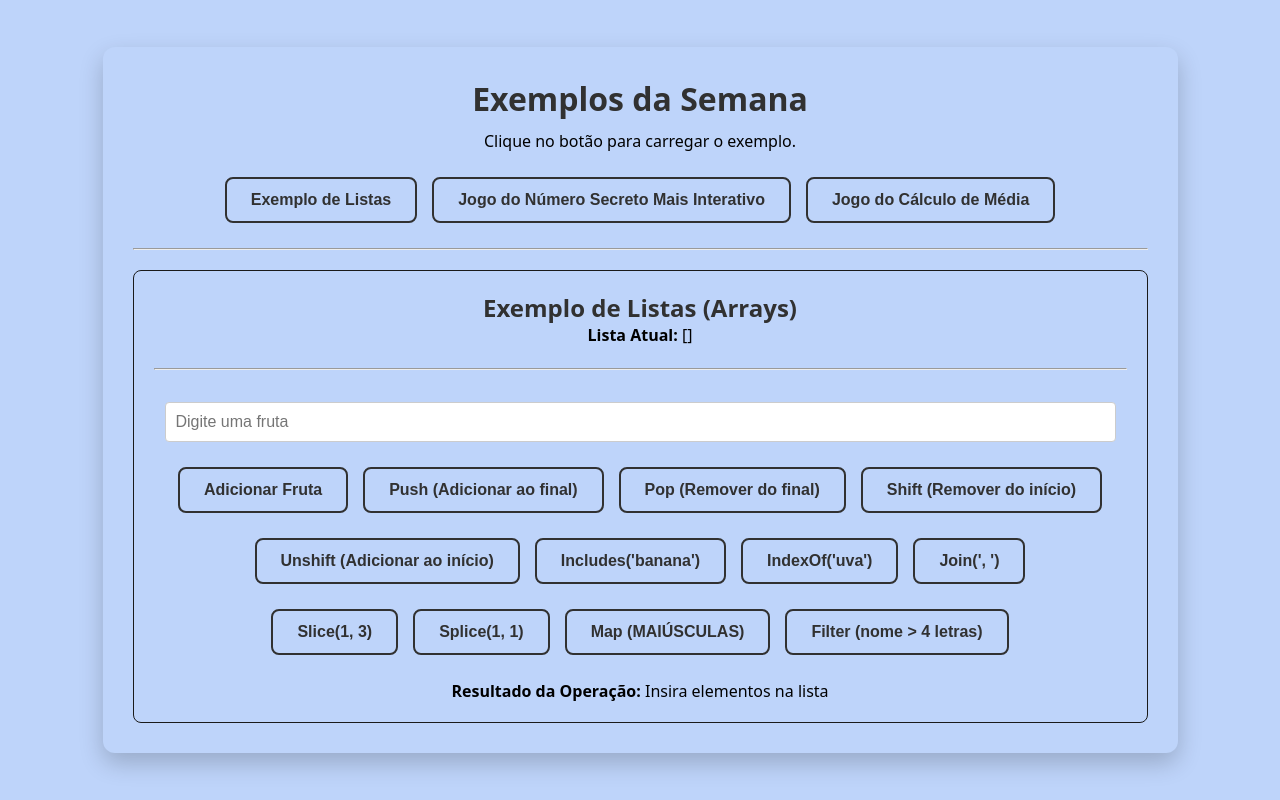
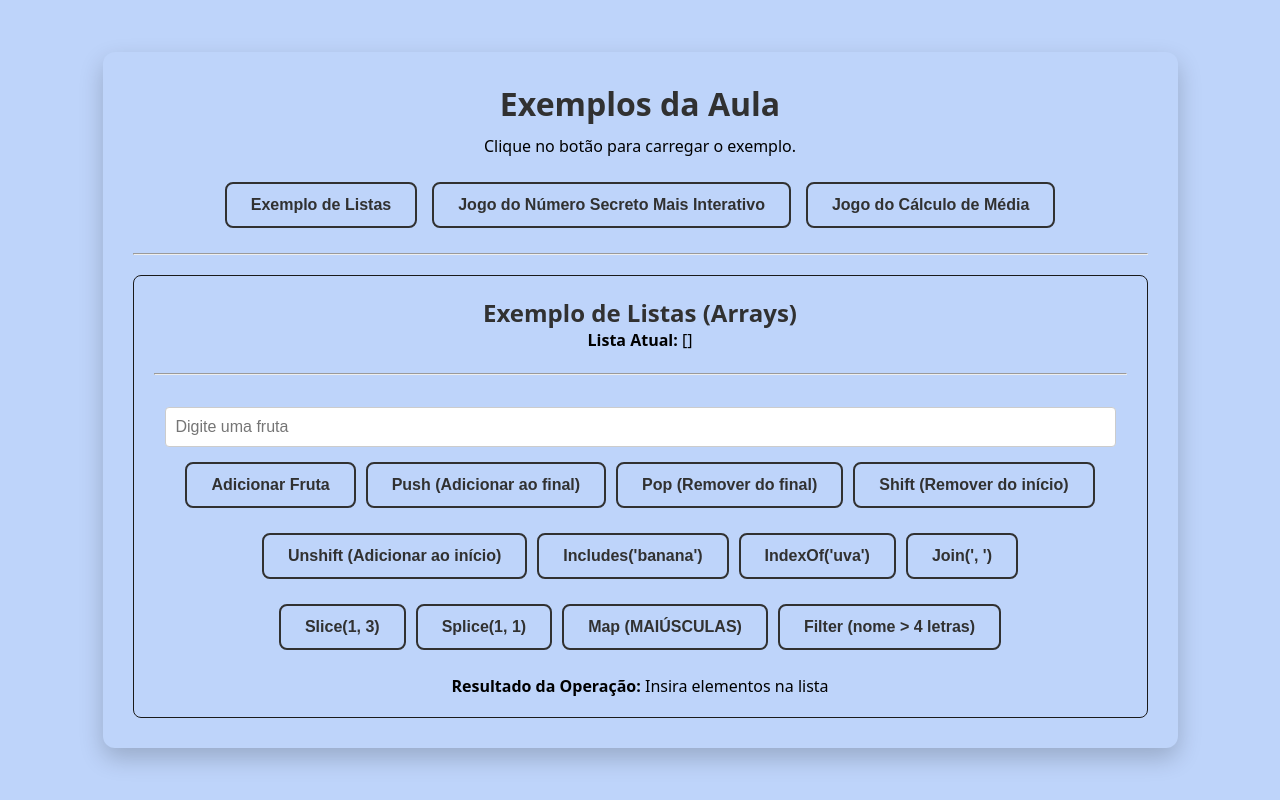
Before and after one commit to pukanski/Projeto-2, a plain HTML site: page index.html in a window 1280 px wide. Drawn offline with Linux system fonts and the light colour scheme.

Commit message:
Projeto 2

```diff
--- a/index.html
+++ b/index.html
@@ -11,7 +11,7 @@
     <body>
 
         <main class="caixa">
-            <h1>Exemplos da Semana</h1>
+            <h1>Exemplos da Aula</h1>
             <p>Clique no botão para carregar o exemplo.</p>
 
             <div class="botoes">
--- a/style.css
+++ b/style.css
@@ -93,7 +93,7 @@ button:disabled {
     margin: 10px auto;
 }
 
-.caixinhaExemplo .botoes-acao {
+.caixinhaExemplo .botoes {
     display: flex;
     flex-wrap: wrap;
     gap: 10px;
```
